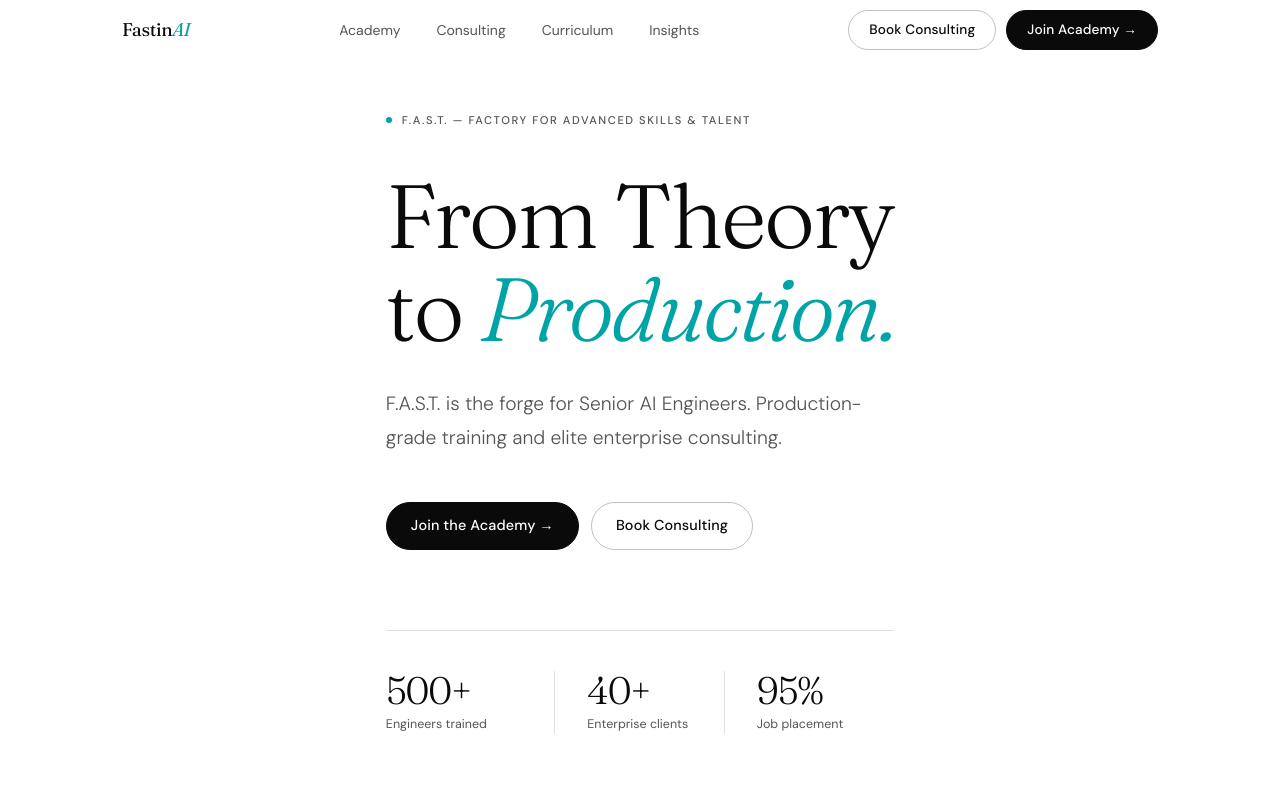
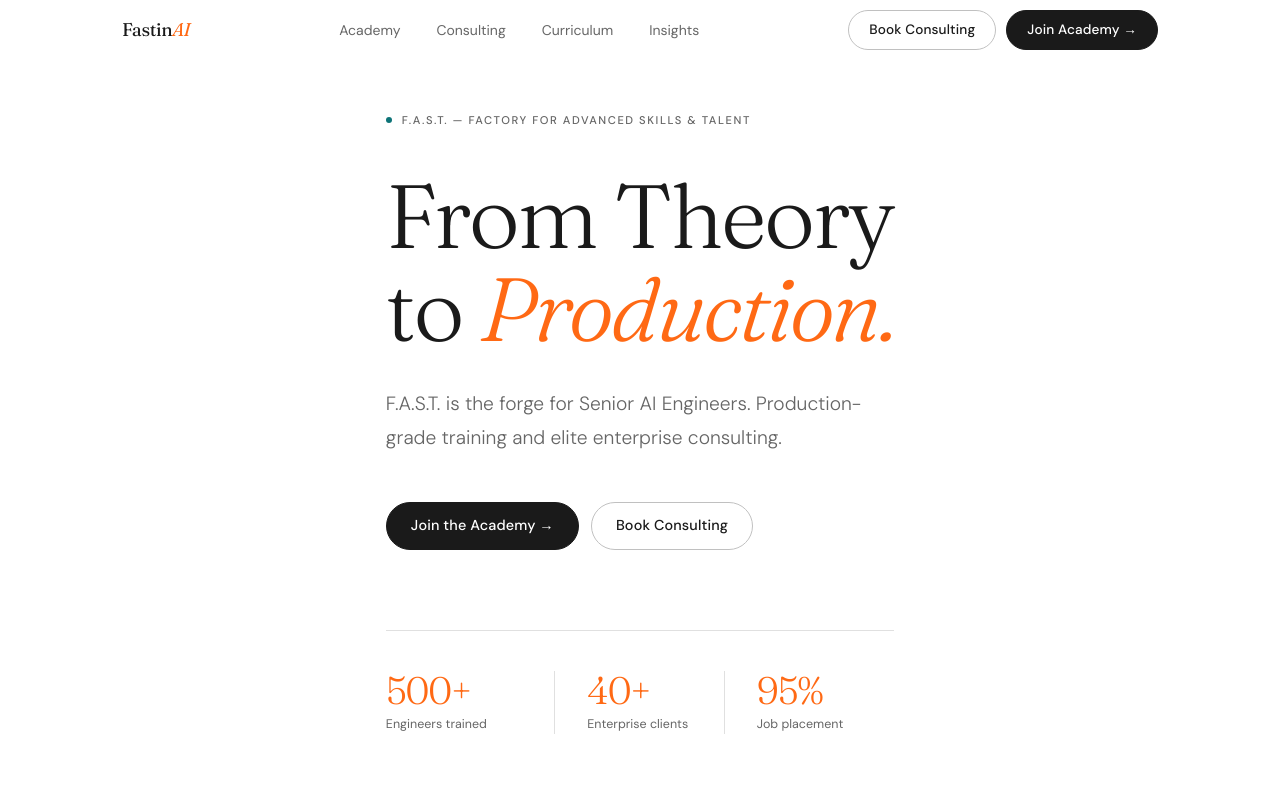
Before and after one commit to iampraveenvemula/fastinai, a React (Vite) app: page / in a window 1280 px wide. Shown: the top 800 px of the page. Built offline with nearby package versions, Linux system fonts and the light colour scheme.

Commit message:
feat: apply FastinAI brand color scheme — orange #FF6914 + teal #0D7377

```diff
--- a/src/components/BottomCTA.jsx
+++ b/src/components/BottomCTA.jsx
@@ -24,7 +24,7 @@ export default function BottomCTA() {
                     }}>
                         Stop watching.<br />
                         Start{' '}
-                        <em style={{ fontStyle: 'italic', color: 'var(--accent)' }}>building.</em>
+                        <em style={{ fontStyle: 'italic', color: 'var(--orange)' }}>building.</em>
                     </h2>
 
                     <p style={{
--- a/src/components/ConsultingSection.jsx
+++ b/src/components/ConsultingSection.jsx
@@ -28,7 +28,7 @@ export default function ConsultingSection() {
                         <span className="label" style={{ display: 'block', marginBottom: 16 }}>The Lab — Consulting</span>
                         <h2 className="display" style={{ fontSize: 'clamp(2.2rem, 4vw, 3.4rem)', color: 'var(--text)', maxWidth: 480 }}>
                             Enterprise AI that actually<br />
-                            <em style={{ fontStyle: 'italic', color: 'var(--accent)' }}>works.</em>
+                            <em style={{ fontStyle: 'italic', color: 'var(--orange)' }}>works.</em>
                         </h2>
                     </div>
                     <a href="mailto:hello@fastinai.com" className="btn btn-fill">Book a discovery call →</a>
--- a/src/components/Footer.jsx
+++ b/src/components/Footer.jsx
@@ -41,7 +41,7 @@ export default function Footer() {
                     {/* Brand */}
                     <div style={{ maxWidth: 220 }}>
                         <span style={{ fontFamily: 'var(--font-display)', fontSize: '1.1rem', fontWeight: 400, color: 'var(--text)', letterSpacing: '-0.02em', display: 'block', marginBottom: 10 }}>
-                            Fastin<em style={{ color: 'var(--accent)', fontStyle: 'italic' }}>AI</em>
+                            Fastin<em style={{ color: 'var(--orange)', fontStyle: 'italic' }}>AI</em>
                         </span>
                         <p style={{ color: 'var(--text-muted)', fontSize: '0.83rem', lineHeight: 1.65, fontWeight: 300 }}>
                             Factory for Advanced Skills &amp; Talent. Dubai, UAE &amp; India.
--- a/src/components/FounderSection.jsx
+++ b/src/components/FounderSection.jsx
@@ -62,7 +62,7 @@ export default function FounderSection() {
                         <span className="label" style={{ display: 'block', marginBottom: 16 }}>The founder</span>
                         <h2 className="display" style={{ fontSize: 'clamp(2rem, 3.5vw, 3rem)', color: 'var(--text)', marginBottom: 24 }}>
                             Built by someone<br />
-                            who's <em style={{ color: 'var(--accent)', fontStyle: 'italic' }}>shipped it.</em>
+                            who's <em style={{ color: 'var(--orange)', fontStyle: 'italic' }}>shipped it.</em>
                         </h2>
                         <p style={{ color: 'var(--text-muted)', fontSize: '1rem', lineHeight: 1.8, fontWeight: 300, marginBottom: 20 }}>
                             FastinAI was founded by a practitioner who spent a decade building AI systems for banks, fintechs, and Fortune 500 companies across the Middle East and India — before any of this was "cool."
--- a/src/components/HeroSection.jsx
+++ b/src/components/HeroSection.jsx
@@ -29,7 +29,7 @@ export default function HeroSection() {
                 }}>
                     From Theory<br />
                     to{' '}
-                    <em style={{ fontStyle: 'italic', color: 'var(--accent)' }}>Production.</em>
+                    <em style={{ fontStyle: 'italic', color: 'var(--orange)' }}>Production.</em>
                 </h1>
 
                 {/* Sub */}
@@ -67,7 +67,7 @@ export default function HeroSection() {
                             paddingLeft: i > 0 ? 32 : 0,
                             borderRight: i < 2 ? '1px solid var(--border)' : 'none',
                         }}>
-                            <div style={{ fontFamily: 'var(--font-display)', fontSize: '2.4rem', fontWeight: 300, letterSpacing: '-0.03em', color: 'var(--text)', lineHeight: 1 }}>{s.v}</div>
+                            <div style={{ fontFamily: 'var(--font-display)', fontSize: '2.4rem', fontWeight: 300, letterSpacing: '-0.03em', color: 'var(--orange)', lineHeight: 1 }}>{s.v}</div>
                             <div style={{ fontSize: '0.78rem', color: 'var(--text-muted)', marginTop: 6, fontWeight: 400 }}>{s.l}</div>
                         </div>
                     ))}
--- a/src/components/Navbar.jsx
+++ b/src/components/Navbar.jsx
@@ -24,7 +24,7 @@ export default function Navbar() {
                 {/* Logo */}
                 <a href="#" style={{ textDecoration: 'none', display: 'flex', alignItems: 'center', gap: 8 }}>
                     <span style={{ fontFamily: 'var(--font-display)', fontSize: '1.15rem', fontWeight: 400, color: 'var(--text)', letterSpacing: '-0.02em' }}>
-                        Fastin<span style={{ color: 'var(--accent)', fontStyle: 'italic' }}>AI</span>
+                        Fastin<span style={{ color: 'var(--orange)', fontStyle: 'italic' }}>AI</span>
                     </span>
                 </a>
 
--- a/src/components/Testimonials.jsx
+++ b/src/components/Testimonials.jsx
@@ -59,7 +59,7 @@ export default function Testimonials() {
                             {/* Quote mark */}
                             <span style={{
                                 fontFamily: 'var(--font-display)', fontStyle: 'italic',
-                                fontSize: '4rem', lineHeight: 0.8, color: 'var(--accent)',
+                                fontSize: '4rem', lineHeight: 0.8, color: 'var(--orange)',
                                 fontWeight: 300, display: 'block',
                             }}>"</span>
 
--- a/src/index.css
+++ b/src/index.css
@@ -7,12 +7,16 @@
   --surface: #FFFFFF;
   --border: #E0E0E0;
   --border-mid: #C0C0C0;
-  --accent: #00A4A6;
-  --accent-dim: rgba(0, 164, 166, 0.09);
-  --navy: #0A0A0A;
-  --text: #0A0A0A;
-  --text-muted: #555555;
-  --text-light: #888888;
+  --accent: #0D7377;
+  /* FastinAI Teal — trust, info */
+  --accent-dim: rgba(13, 115, 119, 0.09);
+  --orange: #FF6914;
+  /* FastinAI Orange — action, energy */
+  --orange-dim: rgba(255, 105, 20, 0.09);
+  --text: #1A1A1A;
+  --text-body: #333333;
+  --text-muted: #666666;
+  --text-light: #999999;
   --font-display: 'Fraunces', 'Georgia', serif;
   --font-body: 'DM Sans', system-ui, sans-serif;
 }
```
Also changed, not shown: .agent/workflows/git-workflow.md (added).
